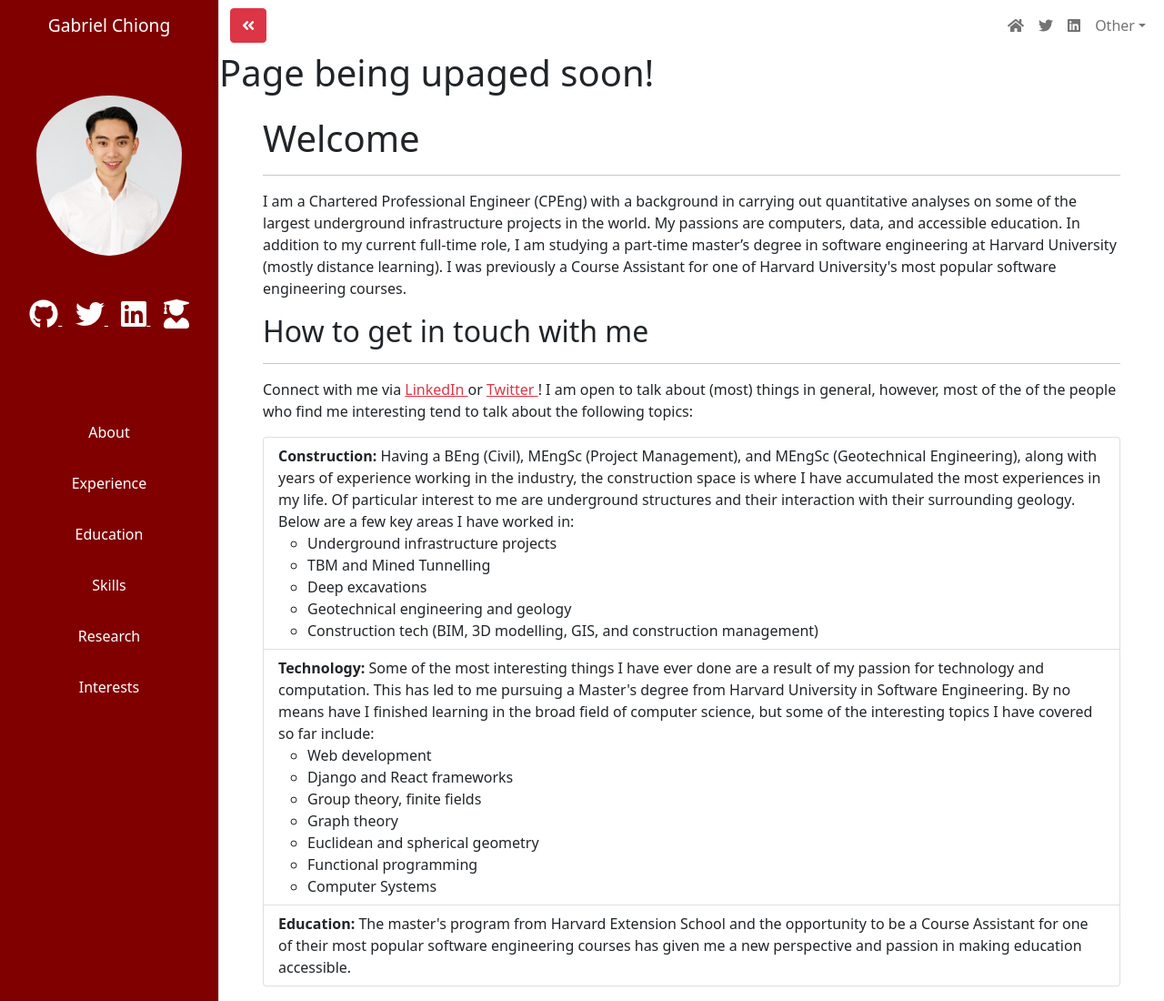
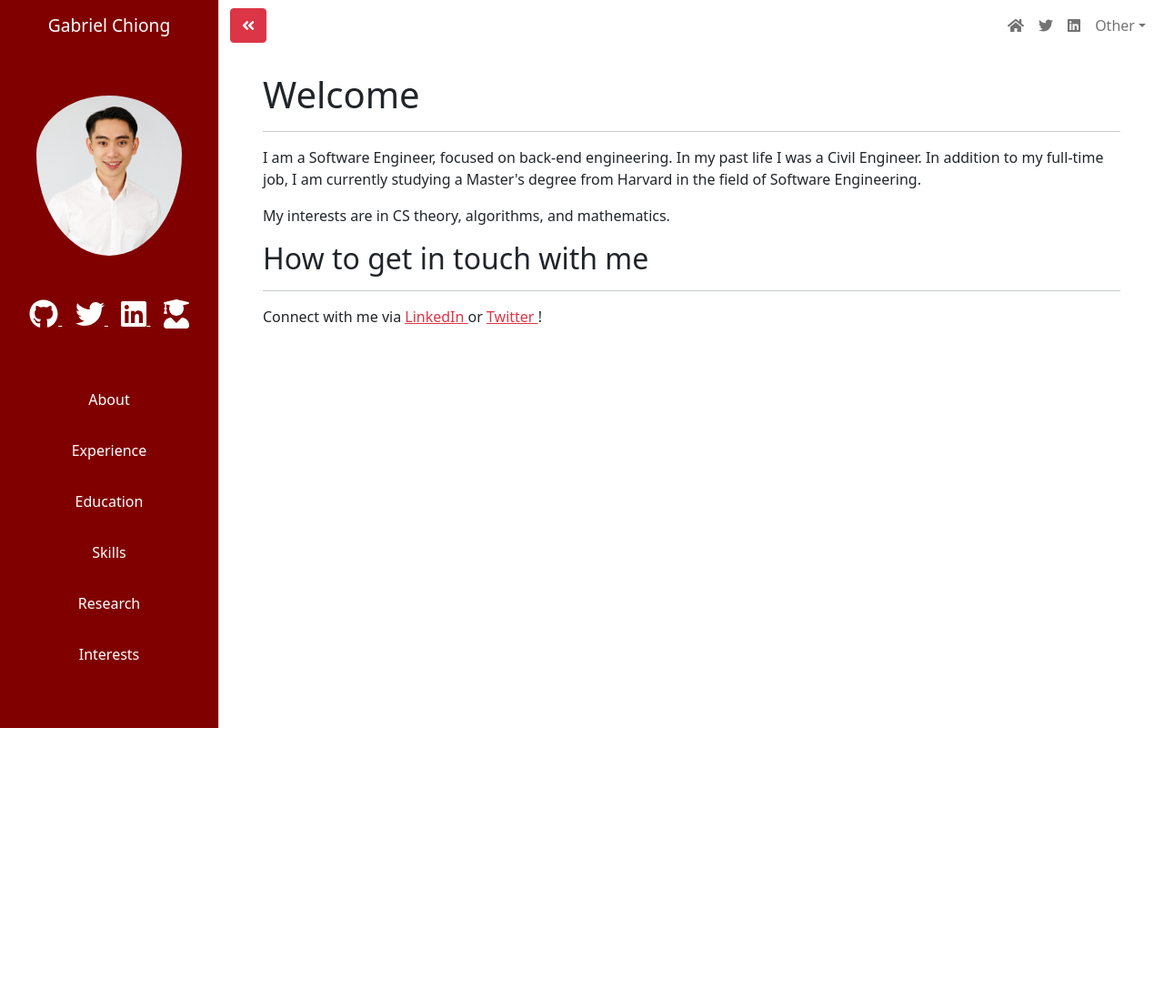
Before and after one commit to gz101/gz101.github.io, a plain HTML site: page index.html in a window 1280 px wide. Shown: the whole page at 91% size. After the commit the page ends 800 px from the top, so only its background shows below. Drawn offline with nearby package versions, Linux system fonts and the light colour scheme.

Commit message:
update 2022

```diff
--- a/index.html
+++ b/index.html
@@ -69,22 +69,16 @@
                     </div>
                 </nav>
                 <!-- Page content-->
-                <h1>Page being upaged soon!</h1>
                 <div class="container-fluid" id="body-text">
                     <h1 class="mt-4">Welcome</h1>
                     <hr>
                     <p>
-                        I am a Chartered Professional Engineer (CPEng) with a
-                        background in carrying out quantitative analyses on some
-                        of the largest underground infrastructure projects in
-                        the world. My passions are computers, data, and accessible
-                        education.
+                        I am a Software Engineer, focused on back-end engineering. In my past life I was a Civil Engineer.
 
-                        In addition to my current full-time role, I am studying
-                        a part-time master’s degree in software engineering at
-                        Harvard University (mostly distance learning). I was
-                        previously a Course Assistant for one of Harvard University's
-                        most popular software engineering courses.
+                        In addition to my full-time job, I am currently studying a Master's degree from Harvard in the field of Software Engineering.
+                    </p>
+                    <p>
+                        My interests are in CS theory, algorithms, and mathematics.
                     </p>
                     <h2>How to get in touch with me</h2>
                     <hr>
@@ -103,54 +97,7 @@
                         >
                             Twitter
                         </a>!
-                        I am open to talk about (most) things in general, however,
-                        most of the of the people who find me interesting tend
-                        to talk about the following topics:
-                    </p>
-                    <ul class="list-group">
-                        <li class="list-group-item">
-                            <strong>Construction: </strong>Having a BEng (Civil),
-                            MEngSc (Project Management), and MEngSc (Geotechnical Engineering),
-                            along with years of experience working in the industry,
-                            the construction space is where I have accumulated the
-                            most experiences in my life. Of particular interest to
-                            me are underground structures and their interaction with
-                            their surrounding geology. Below are a few key areas
-                            I have worked in:
-                            <ul>
-                                <li>Underground infrastructure projects</li>
-                                <li>TBM and Mined Tunnelling</li>
-                                <li>Deep excavations</li>
-                                <li>Geotechnical engineering and geology</li>
-                                <li>Construction tech (BIM, 3D modelling, GIS, and construction management)</li>
-                            </ul>
-                        </li>
-                        <li class="list-group-item">
-                            <strong>Technology: </strong>Some of the most interesting
-                            things I have ever done are a result of my passion for
-                            technology and computation. This has led to me pursuing a
-                            Master's degree from Harvard University in Software Engineering.
-                            By no means have I finished learning in the broad field
-                            of computer science, but some of the interesting topics
-                            I have covered so far include:
-                            <ul>
-                                <li>Web development</li>
-                                <li>Django and React frameworks</li>
-                                <li>Group theory, finite fields</li>
-                                <li>Graph theory</li>
-                                <li>Euclidean and spherical geometry</li>
-                                <li>Functional programming</li>
-                                <li>Computer Systems</li>
-                            </ul>
-                        </li>
-                        <li class="list-group-item">
-                            <strong>Education: </strong>The master's program from
-                            Harvard Extension School and the opportunity to be a
-                            Course Assistant for one of their most popular software
-                            engineering courses has given me a new perspective and
-                            passion in making education accessible.
-                        </li>
-                    </ul>
+
                 </div>
             </div>
         </div>
```
Also changed, not shown: education.html (+3 -3 lines), experience.html (+53 -17 lines), skills.html (+5 -0 lines), css/styles.css.
